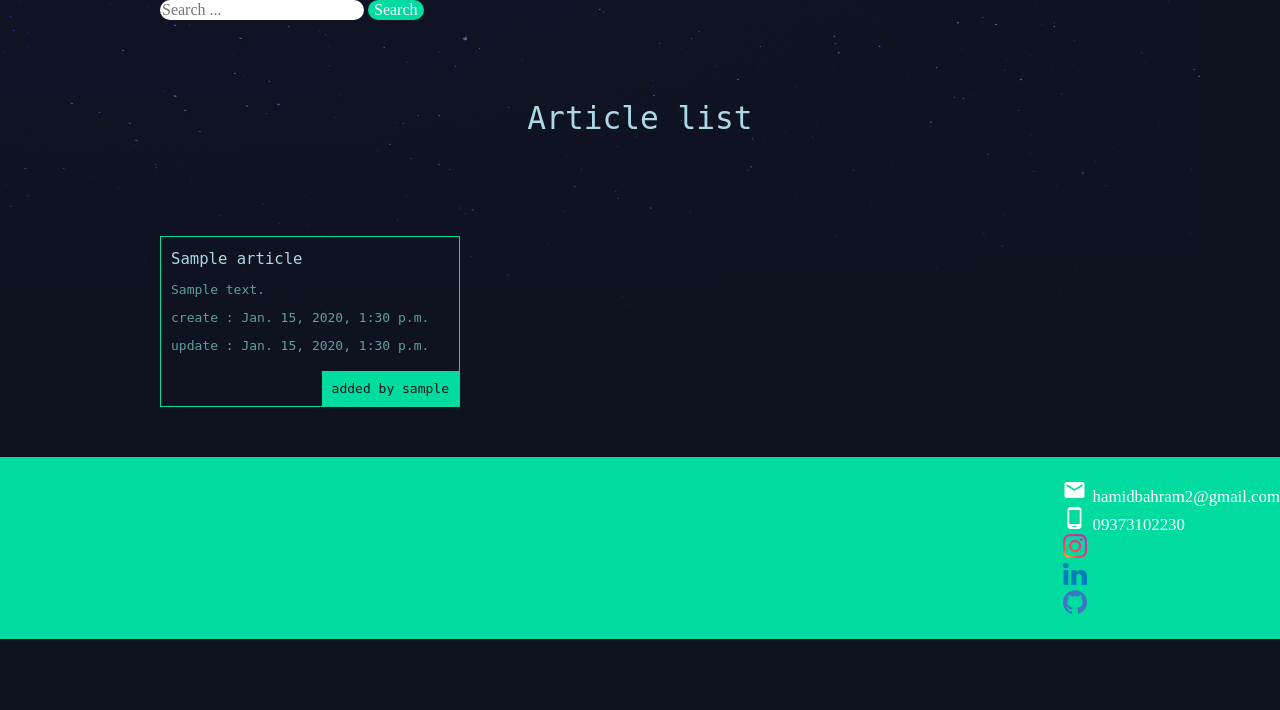
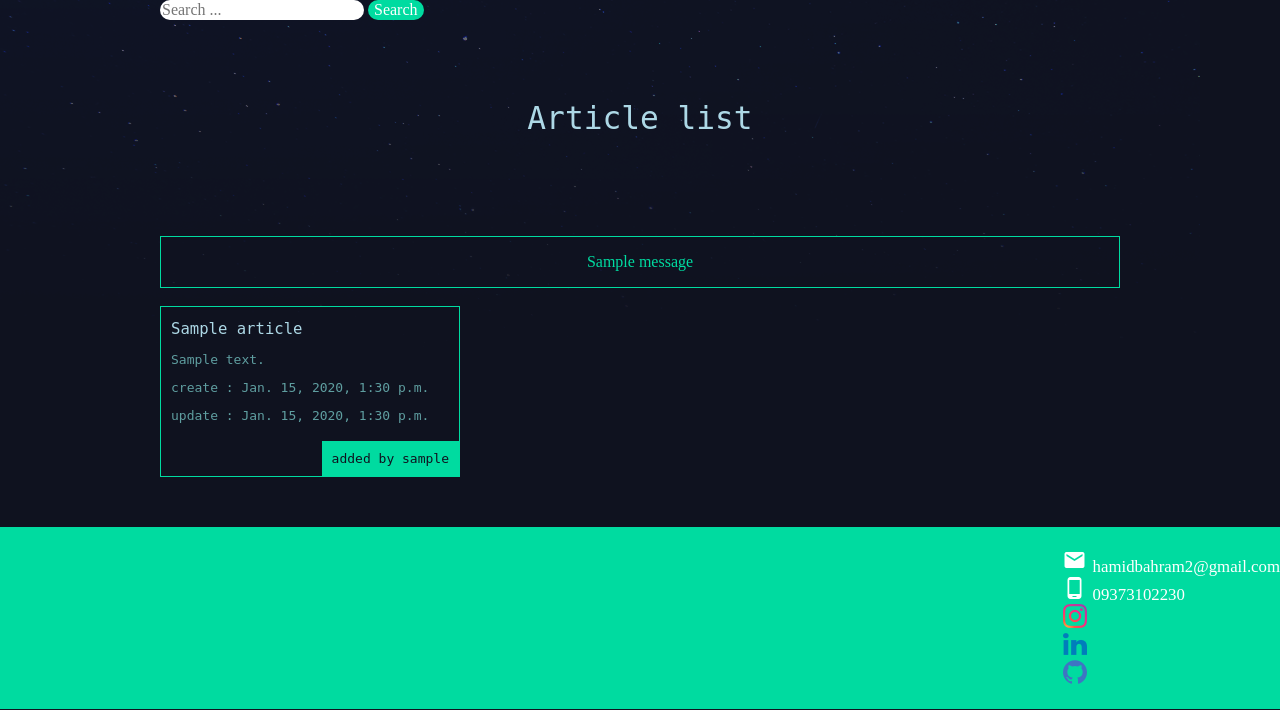
Before and after one commit to hamidbahram/Articl-web, a Django app: page / in a window 1280 px wide. Shown: the part 90-800 px from the top of the page. Run offline with Django 3.2, Linux system fonts and the light colour scheme; tables that the repository leaves empty hold one stand-in row (values such as "Sample post"); one stand-in notice (Sample message) is shown; some libraries are stand-ins or nearby versions.

Commit message:
improving the style of the messages

```diff
--- a/accounts/views.py
+++ b/accounts/views.py
@@ -2,6 +2,7 @@ from django.contrib.auth.forms import UserCreationForm, AuthenticationForm
 from django.views.decorators.csrf import csrf_exempt
 from django.shortcuts import render, redirect
 from django.contrib.auth import login, logout
+from django.contrib import messages
 import requests
 import json
 
@@ -30,6 +31,7 @@ def signup_view(request):
             if verify:
                 user = form.save()
                 login(request, user)
+                messages.success(request, ('tanks for join me :)'), extra_tags='alert alert-success')
                 return redirect('articles:list')
             else:
                 form = UserCreationForm
@@ -45,6 +47,7 @@ def login_view(request):
             #log in the user
             user = form.get_user()
             login(request, user)
+            messages.success(request, ('your login!'), extra_tags='alert alert-success')
             if 'next' in request.POST:
                 return redirect(request.POST.get('next'))
             else:
@@ -56,4 +59,5 @@ def login_view(request):
 def logout_view(request):
     if request.method == 'POST':
         logout(request)
+        messages.success(request, ('your logout!'), extra_tags='alert alert-success')
         return redirect('articles:list')
--- a/articles/templates/articles/article_list.html
+++ b/articles/templates/articles/article_list.html
@@ -10,6 +10,14 @@
         </form>
     </div>
 
+    {% if messages %}
+<div class="messages">
+    {% for message in messages %}
+    <p{% if message.tags %} class="{{ message.tags }}"{% endif %}>{{ message }}</p>
+    {% endfor %}
+</div>
+    {% endif %}
+<br>
     <div class="articles">
         {% for article in articles %}
             <div class="article">
--- a/articles/views.py
+++ b/articles/views.py
@@ -41,6 +41,7 @@ def article_create(request):
             instance = form.save(commit=False)
             instance.author = request.user
             instance.save()
+            messages.success(request, ('Articles create'), extra_tags='alert alert-success')
             return redirect('articles:list')
     else:
         form = forms.CreateArticle()
--- a/assets/styles.css
+++ b/assets/styles.css
@@ -257,3 +257,12 @@ a.about{
     border-radius: 4px;
     margin: 20px 20px;
 }
+
+.messages{
+    background:none;
+    color: #00dba0;
+    font-size: 1em;
+    text-align:center;
+    padding:0px;
+    border: 1px solid;
+}
```
